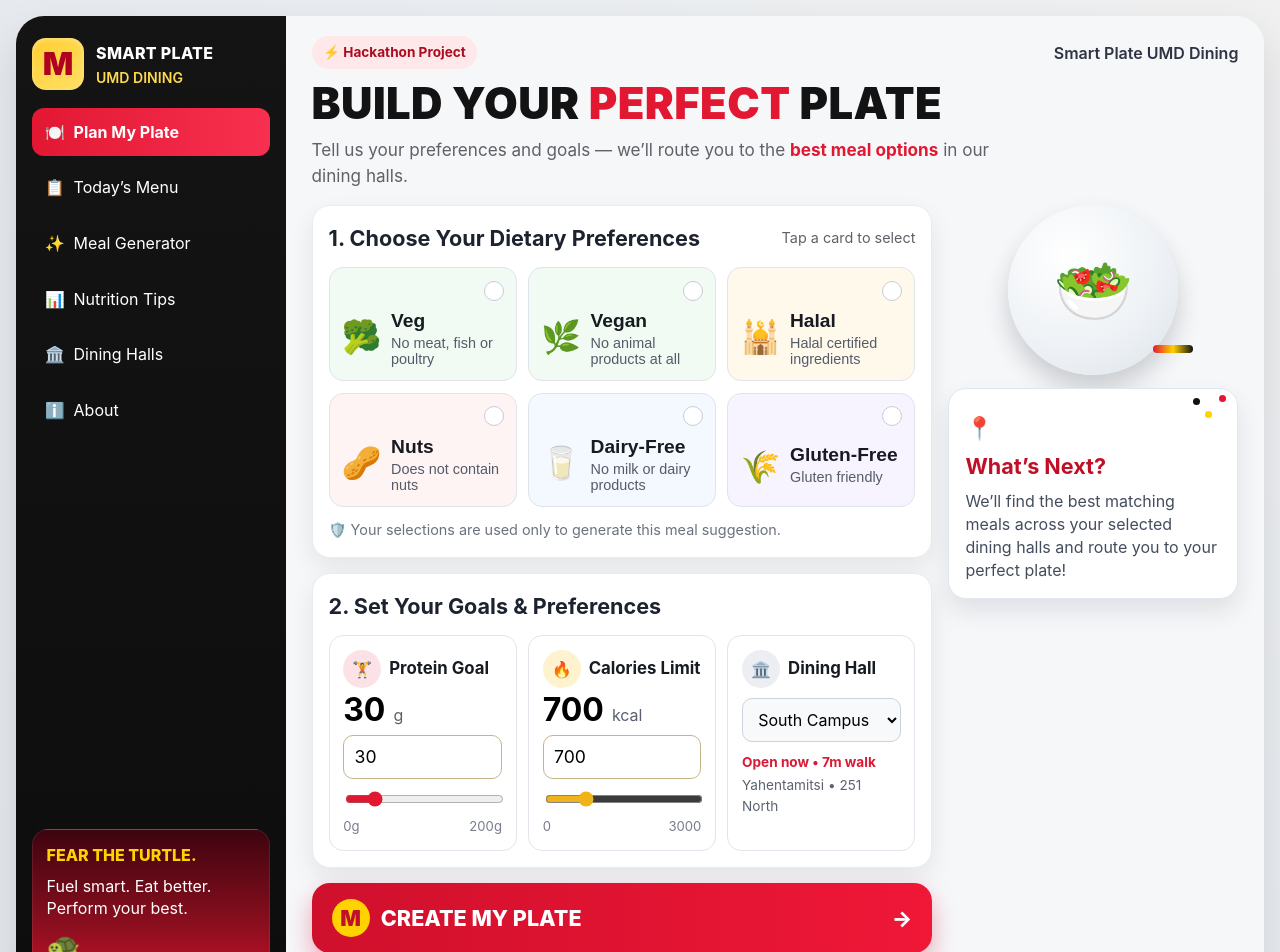
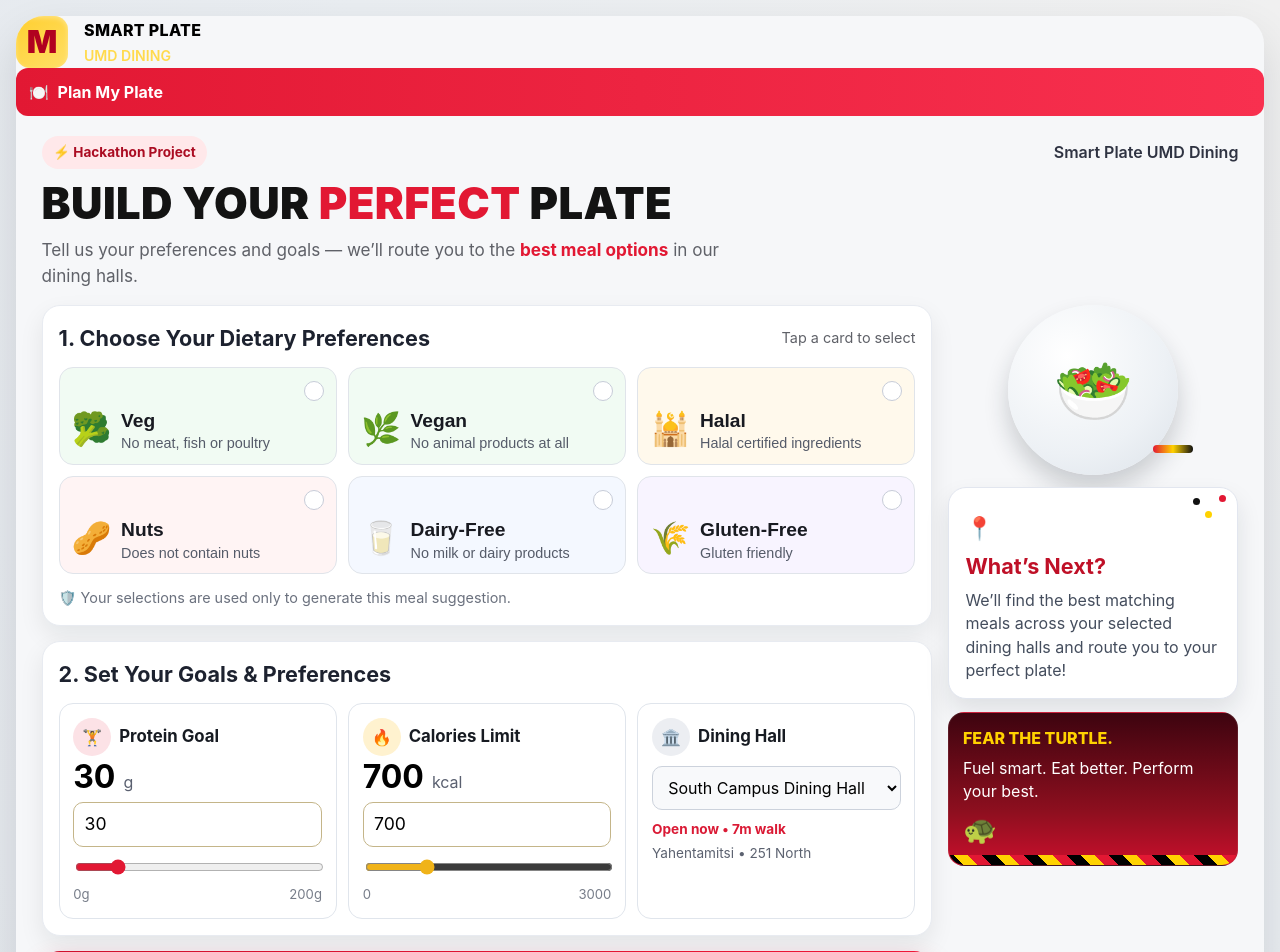
Before and after one commit to scsitara/bootcamp-hackathon, a React (Vite) app in the folder frontend/: page / in a window 1280 px wide. Shown: the top 952 px of the page. Built offline with nearby package versions, Linux system fonts and the light colour scheme.

Commit message:
Removed sidebar and modified frontend

```diff
--- a/frontend/src/pages/SmartPlateInputPage.css
+++ b/frontend/src/pages/SmartPlateInputPage.css
@@ -23,7 +23,7 @@
   border-radius: 28px;
   box-shadow: 0 20px 45px rgba(11, 18, 26, 0.12);
   display: grid;
-  grid-template-columns: 270px 1fr;
+  grid-template-columns: 1fr;
   overflow: hidden;
 }
 
@@ -34,13 +34,13 @@
   padding: 1.4rem 1rem;
   display: flex;
   flex-direction: column;
-  gap: 1.1rem;
+  gap: 1rem;
 }
 
 .sp-logo-block {
   display: flex;
   align-items: center;
-  gap: 0.75rem;
+  gap: 1rem;
 }
 
 .sp-logo-m {
@@ -139,6 +139,7 @@
 .sp-promo-copy {
   margin: 0.45rem 0 0;
   line-height: 1.4;
+  color: #ffffff;
 }
 
 .sp-turtle {
--- a/frontend/src/pages/SmartPlateInputPage.jsx
+++ b/frontend/src/pages/SmartPlateInputPage.jsx
@@ -48,12 +48,7 @@ const dietaryPreferenceCards = [
 ]
 
 const sidebarNavItems = [
-  { key: 'plan', label: 'Plan My Plate', icon: '🍽️', active: true },
-  { key: 'menu', label: 'Today’s Menu', icon: '📋' },
-  { key: 'generator', label: 'Meal Generator', icon: '✨' },
-  { key: 'analytics', label: 'Nutrition Tips', icon: '📊' },
-  { key: 'halls', label: 'Dining Halls', icon: '🏛️' },
-  { key: 'about', label: 'About', icon: 'ℹ️' },
+  { key: 'plan', label: 'Plan My Plate', icon: '🍽️', active: true }
 ]
 
 function SmartPlateInputPage() {
@@ -192,7 +187,6 @@ function SmartPlateInputPage() {
   return (
     <div className="sp-page-shell">
       <div className="sp-dashboard">
-        <aside className="sp-sidebar" aria-label="Primary navigation">
           <div className="sp-logo-block">
             <div className="sp-logo-m">M</div>
             <div>
@@ -213,15 +207,6 @@ function SmartPlateInputPage() {
               ))}
             </ul>
           </nav>
-
-          <div className="sp-sidebar-promo">
-            <p className="sp-promo-title">FEAR THE TURTLE.</p>
-            <p className="sp-promo-copy">Fuel smart. Eat better. Perform your best.</p>
-            <div className="sp-turtle" aria-hidden="true">
-              🐢
-            </div>
-          </div>
-        </aside>
 
         <main className="sp-main-content">
           <div className="sp-top-row">
@@ -407,6 +392,13 @@ function SmartPlateInputPage() {
                   your perfect plate!
                 </p>
               </div>
+              <div className="sp-sidebar-promo">
+                <p className="sp-promo-title">FEAR THE TURTLE.</p>
+                <p className="sp-promo-copy">Fuel smart. Eat better. Perform your best.</p>
+              <div className="sp-turtle" aria-hidden="true">
+                🐢
+              </div>
+          </div>
             </aside>
           </form>
         </main>
```
